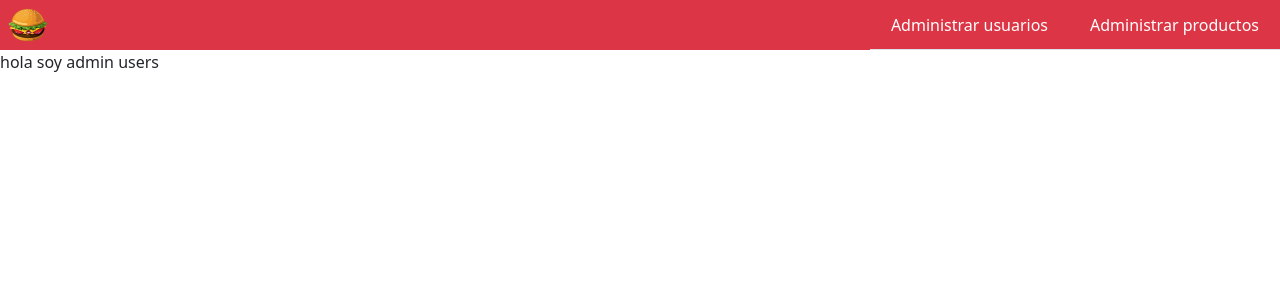
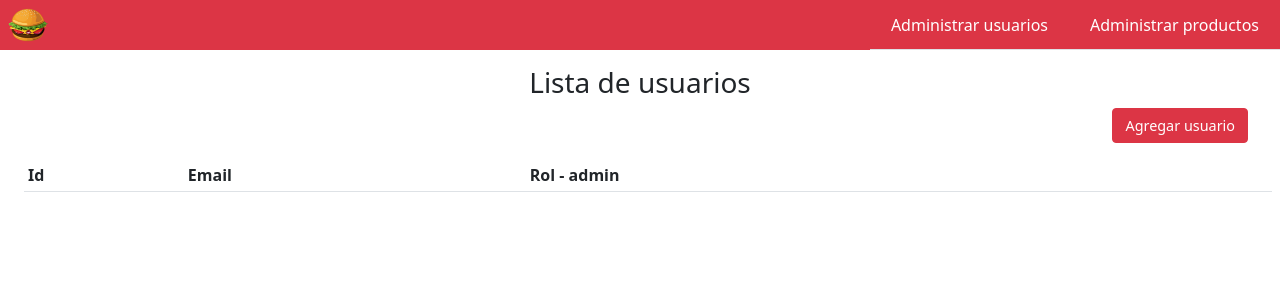
Before and after one commit to thainole/LIM014-burger-queen-api-client, a React (Create React App) app: page /admin in a window 1280 px wide. Shown: the top 300 px of the page. Built offline with nearby package versions, Linux system fonts and the light colour scheme.

Commit message:
Thai (#16)
* navbar + auth

* style

* get token and products layout

* try catch on login

* layout products admin

* layout users

* modal template

```diff
--- a/package.json
+++ b/package.json
@@ -7,9 +7,10 @@
     "@testing-library/react": "^11.2.7",
     "@testing-library/user-event": "^12.8.3",
     "axios": "^0.21.1",
-    "bootstrap": "^5.0.0-beta3",
+    "bootstrap": "^4.6.0",
     "jwt-decode": "^3.1.2",
     "react": "^17.0.2",
+    "react-bootstrap": "^1.6.1",
     "react-dom": "^17.0.2",
     "react-router-dom": "^5.2.0",
     "react-scripts": "4.0.3",
--- /dev/null
+++ b/src/components/Admin/AdminEachProduct.jsx
@@ -0,0 +1,16 @@
+import React from 'react'
+
+export const AdminEachProduct = ({product}) => {
+  return (
+    <tr>
+      <td>{product.id}</td>
+      <td>{product.name}</td>
+      <td>{product.type}</td>
+      <td>{product.price}</td>
+      {/* <td>{product.image}</td> */}
+      <td>{product.dateEntry}</td>
+      <td>🗑</td>
+      <td>✏</td>
+    </tr>
+  )
+}
--- a/src/components/Admin/AdminProducts.jsx
+++ b/src/components/Admin/AdminProducts.jsx
@@ -1,5 +1,7 @@
 import React from 'react'
 import { productsRequest } from '../../services/products'
+import { AdminEachProduct } from './AdminEachProduct'
+import { ButtonFn } from './ButtonFn'
 
 export const AdminProducts = () => {
 
@@ -10,6 +12,7 @@ export const AdminProducts = () => {
   return (
     <section className="container-fluid p-3 w-100 col">
       <h3 className="w-100 text-center ">Lista de productos</h3>
+      <ButtonFn />
       <div className="d-flex w-100 justify-content-end">
         <button className="btn btn-danger me-3">Agregar producto</button>
       </div>
@@ -27,17 +30,8 @@ export const AdminProducts = () => {
           </tr>
         </thead>
         <tbody>
-          {products.map((product) => (
-            <tr>
-              <td>{product.id}</td>
-              <td>{product.name}</td>
-              <td>{product.type}</td>
-              <td>{product.price}</td>
-              {/* <td>{product.image}</td> */}
-              <td>{product.dateEntry}</td>
-              <td>🗑</td>
-              <td>✏</td>
-            </tr>
+          {products.map((product, index) => (
+            <AdminEachProduct product={product} key={index}/>
           ))}
         </tbody>
       </table>
--- a/src/components/Admin/AdminUsers.jsx
+++ b/src/components/Admin/AdminUsers.jsx
@@ -1,9 +1,44 @@
 import React from 'react'
+// import { usersRequest } from '../../services/users'
 
 export const AdminUsers = () => {
+
+  /* const [users, setUsers] = React.useState([])
+
+  usersRequest().then(res => setUsers(res.users)) */
+
+  //hacer un useEffect para que no se renderice
+
   return (
     <div>
-      hola soy admin users
+      <section className="container-fluid p-3 w-100 col">
+      <h3 className="w-100 text-center ">Lista de usuarios</h3>
+      <div className="d-flex w-100 justify-content-end">
+        <button className="btn btn-danger me-3" >Agregar usuario</button>
+      </div>
+      <table className="table table-sm table-hover w-100 mt-3 mx-2">
+        <thead>
+          <tr>
+            <th>Id</th>
+            <th>Email</th>
+            <th>Rol - admin</th>
+            <th></th>
+            <th></th>
+          </tr>
+        </thead>
+        {/* <tbody>
+          {users.map((user, index) => (
+            <tr key={index}>
+              <td>{user._id}</td>
+              <td>{user.email}</td>
+              <td>{user.roles.admin === true ? 'true' : 'false'}</td>
+              <td>🗑</td>
+              <td>✏</td>
+          </tr>
+          ))}
+        </tbody> */}
+      </table>
+    </section>
     </div>
   )
 }
--- /dev/null
+++ b/src/components/Admin/ButtonFn.jsx
@@ -0,0 +1,35 @@
+import React from 'react'
+// import {bootstrap} from 'bootstrap'
+// const bootstrap = require('bootstrap')
+import { Modal, Button } from 'react-bootstrap';
+
+export const ButtonFn = () => {
+
+  const [show, setShow] = React.useState(false);
+
+  const handleClose = () => setShow(false);
+  const handleShow = () => setShow(true);
+
+  return (
+    <>
+      <Button variant="primary" onClick={handleShow}>
+        Launch demo modal
+      </Button>
+
+      <Modal show={show} onHide={handleClose} animation={false}>
+        <Modal.Header closeButton>
+          <Modal.Title>Modal heading</Modal.Title>
+        </Modal.Header>
+        <Modal.Body>Woohoo, you're reading this text in a modal!</Modal.Body>
+        <Modal.Footer>
+          <Button variant="secondary" onClick={handleClose}>
+            Close
+          </Button>
+          <Button variant="primary" onClick={handleClose}>
+            Save Changes
+          </Button>
+        </Modal.Footer>
+      </Modal>
+    </>
+  )
+}
--- a/src/components/Login.jsx
+++ b/src/components/Login.jsx
@@ -33,7 +33,8 @@ export const Login = () => {
   }
 
   return (
-    <section className="container row d-flex align-items-center vh-100 mx-auto bg-light text-dark">
+    <main className="vw-100 vh-100 bg-light d-flex align-items-center">
+      <section className="container row d-flex align-items-center mx-auto text-dark flexWrap">
         <figure className="col ">
           <img src={burger} className="img-fluid" alt="burger" />
         </figure>
@@ -64,5 +65,6 @@ export const Login = () => {
           </button>
         </form>
       </section>
+    </main>
   );
 };
```
Also changed, not shown: src/services/users.js (+8 -0 lines), 1 other file (tests, documents, lock files or other folders). Lines whose indentation alone changed are shown as unchanged.
